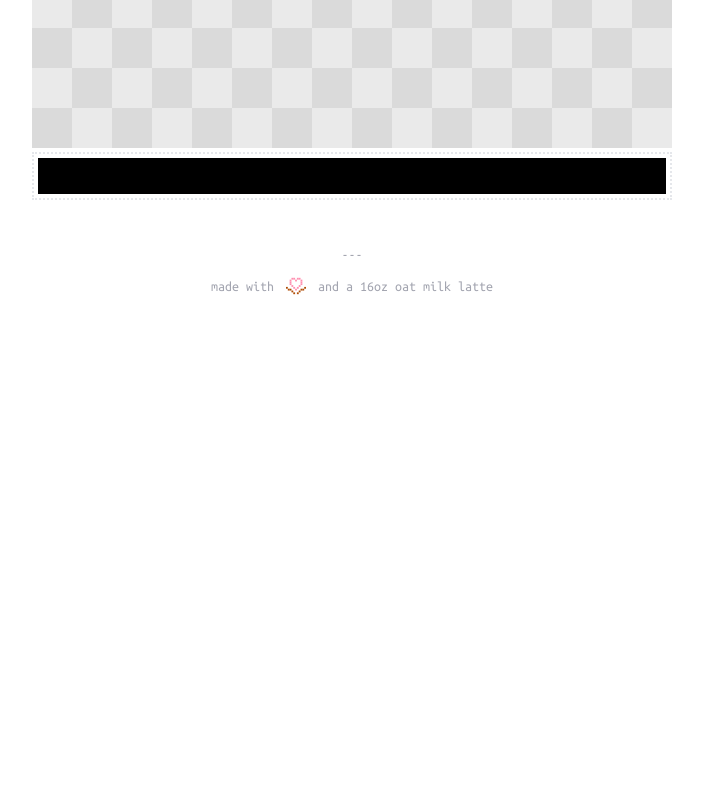
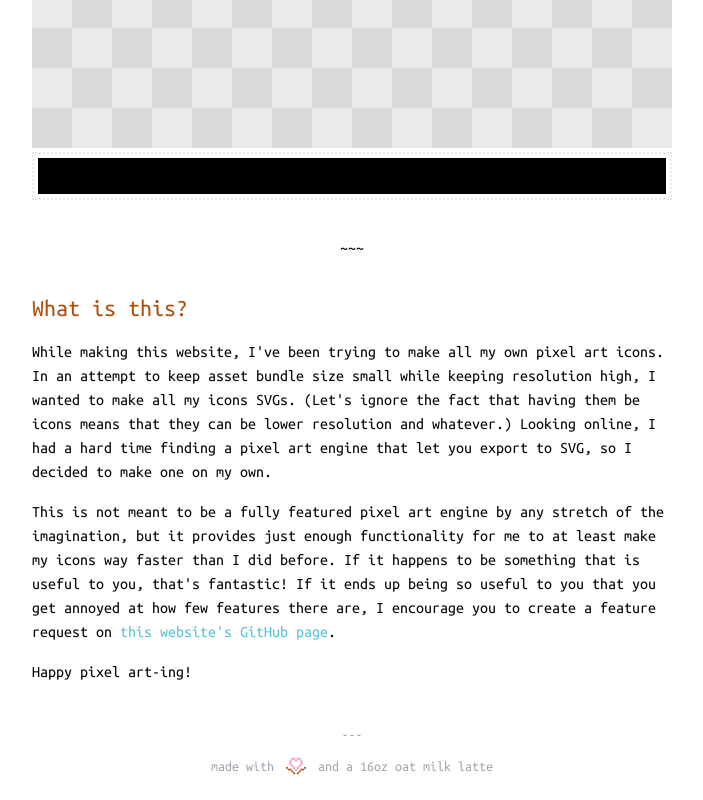
Before and after one commit to b-x-wu/b-x-wu.github.io, a React app: page /projects/pixel-svg-maker in a window 1280 px wide. Shown: the part 640-1440 px from the top of the page, without its empty margins (288-991 px from the left). Before the commit the page ends 960 px from the top, so only its background shows below. Built offline with nearby package versions, Linux system fonts and the light colour scheme.

Commit message:
feat: add route and about section to pixel svg maker

```diff
--- a/src/Router.tsx
+++ b/src/Router.tsx
@@ -5,7 +5,7 @@ import Error404 from './routes/Error404';
 import Home from './routes/Home';
 import Resume from './routes/Resume';
 import Projects from './routes/projects/Projects';
-import PixelSvgMaker from './components/projects/pixel-svg-maker/PixelSvgMaker';
+import PixelSvgMakerPage from './routes/projects/PixelSvgMakerPage';
 
 const Router = (
     <BrowserRouter>
@@ -15,7 +15,7 @@ const Router = (
                 <Route path='resume' element={ <Resume /> } />
                 <Route path='projects'>
                     <Route index element={ <Projects /> } />
-                    <Route path='pixel-svg-maker' element={ <PixelSvgMaker /> } />
+                    <Route path='pixel-svg-maker' element={ <PixelSvgMakerPage /> } />
                 </Route>
                 <Route path='*' element={ <Error404 /> } />
             </Route>
--- /dev/null
+++ b/src/routes/projects/PixelSvgMakerPage.tsx
@@ -0,0 +1,20 @@
+import React from 'react';
+import PixelSvgMaker from '../../components/projects/pixel-svg-maker/PixelSvgMaker';
+import { Link } from 'react-router-dom';
+
+const PixelSvgMakerPage: React.FC = () => {
+    return (
+        <div className='flex w-full flex-col gap-y-8'>
+            <PixelSvgMaker />
+            <div className='w-full text-center'>~~~</div>
+            <div className='flex w-full flex-col gap-y-4'>
+                <h2 className='text-2xl text-secondary'>What is this?</h2>
+                <p>While making this website, I&apos;ve been trying to make all my own pixel art icons. In an attempt to keep asset bundle size small while keeping resolution high, I wanted to make all my icons SVGs. (Let&apos;s ignore the fact that having them be icons means that they can be lower resolution and whatever.) Looking online, I had a hard time finding a pixel art engine that let you export to SVG, so I decided to make one on my own.</p>
+                <p>This is not meant to be a fully featured pixel art engine by any stretch of the imagination, but it provides just enough functionality for me to at least make my icons way faster than I did before. If it happens to be something that is useful to you, that&apos;s fantastic! If it ends up being so useful to you that you get annoyed at how few features there are, I encourage you to create a feature request on <Link className='text-enabled hover:underline hover:underline-offset-2' to='https://github.com/b-x-wu/b-x-wu.github.io/issues/new'>this website&apos;s GitHub page</Link>.</p>
+                <p>Happy pixel art-ing!</p>
+            </div>
+        </div>
+    );
+};
+
+export default PixelSvgMakerPage;
```
